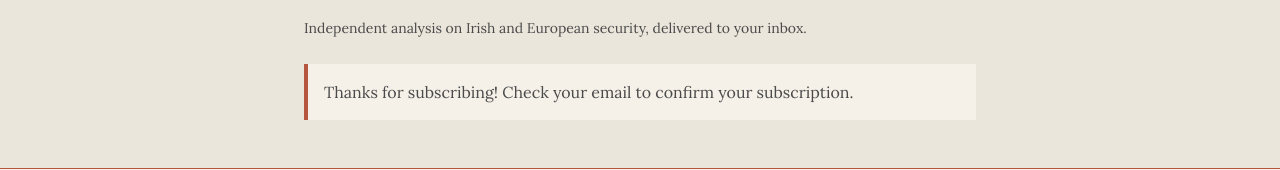
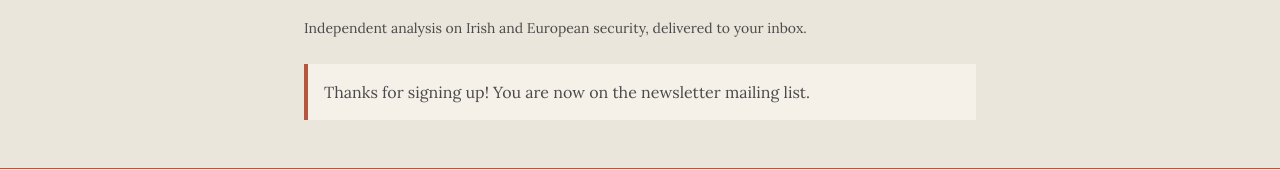
Before and after one commit to scosullivan/security-ireland, a Next.js app: page /for-media in a window 1280 px wide. Both pictures are taken after typing "name@example.com" into the empty fields and a click on the button "SUBSCRIBE". Shown: the part 8309-8479 px from the top of the page. Built offline with nearby package versions, Linux system fonts and the light colour scheme.

Commit message:
Update Newsletter.tsx

```diff
--- a/src/components/Newsletter.tsx
+++ b/src/components/Newsletter.tsx
@@ -77,7 +77,7 @@ export default function Newsletter() {
               fontFamily: 'var(--font-sans)',
             }}
           >
-            Thanks for subscribing! Check your email to confirm your subscription.
+            Thanks for signing up! You are now on the newsletter mailing list.
           </div>
         ) : error ? (
           <div
```
